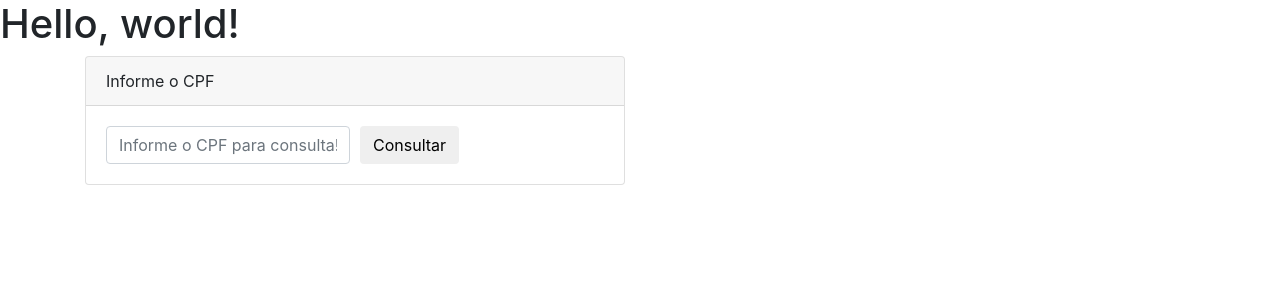
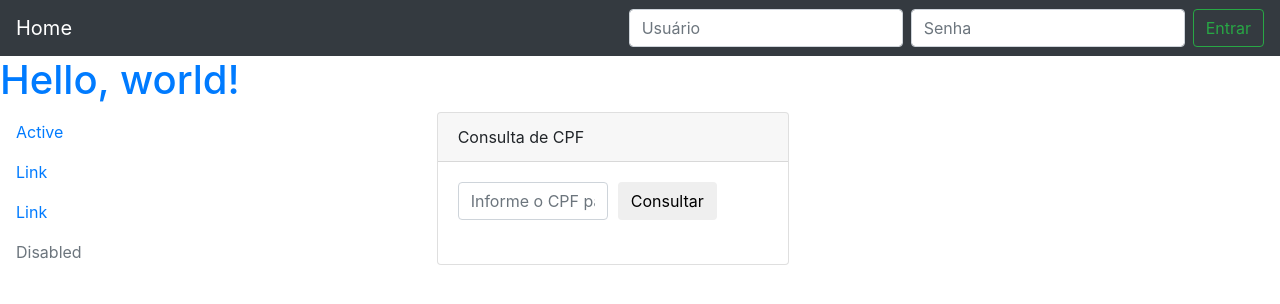
Before and after one commit to adaltopicotti/logic4, a Django app: page / in a window 1280 px wide. Shown: the top 304 px of the page. Run offline with Django 3.2, Linux system fonts and the light colour scheme; some libraries are stand-ins or nearby versions.

Commit message:
add navbar with login and pass field

```diff
--- a/cpf/templates/cpf/home.html
+++ b/cpf/templates/cpf/home.html
@@ -5,7 +5,7 @@
   <div class="row">
     <div class="col-md-6 col-off-set-2">
       <div class="card">
-        <div class="card-header">Informe o CPF</div>
+        <div class="card-header">Consulta de CPF</div>
         <div class="card-body">
           <form method="post">{% csrf_token %}
             <div class="form-row">
@@ -16,7 +16,7 @@
                 <button class="btn" type="submit">Consultar</button>
               </div>
             </div>
-          </form>
+          </form><br>
           {% if result %}
           <div class="card bg-light mb-3" >
             <div class="card-body">
--- a/cpf/templates/structure/base.html
+++ b/cpf/templates/structure/base.html
@@ -13,11 +13,32 @@
     <title>Hello, world!</title>
   </head>
   <body>
-    <h1>Hello, world!</h1>
-    <div class="container">
-      <!-- Content here -->
-      {% block content %}
-      {% endblock %}
+    <div>
+      <nav class="navbar navbar-dark bg-dark">
+        <!-- Navbar content -->
+        <a class="navbar-brand" href="/">Home</a>
+        <form class="form-inline my-2 my-lg-0">
+          <input class="form-control mr-sm-2" type="text" placeholder="Usuário" aria-label="Usuário">
+          <input class="form-control mr-sm-2" type="password" placeholder="Senha" aria-label="Senha">
+          <button class="btn btn-outline-success my-2 my-sm-0" type="submit">Entrar</button>
+        </form>
+      </nav>
+    </div>
+    <h1><a href="/">Hello, world!</a></h1>
+    <div class="row">
+      <div class="col-2">
+        <nav class="nav flex-column">
+          <a class="nav-link active" href="#">Active</a>
+          <a class="nav-link" href="#">Link</a>
+          <a class="nav-link" href="#">Link</a>
+          <a class="nav-link disabled" href="#">Disabled</a>
+        </nav>
+      </div>
+        <div class="col-md-7 offset-md-2">
+          <!-- Content here -->
+          {% block content %}
+          {% endblock %}
+        </div>
     </div>
     <!-- Optional JavaScript -->
     <!-- jQuery first, then Popper.js, then Bootstrap JS -->
```
